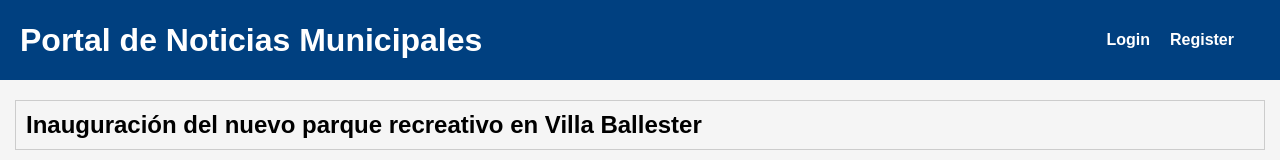
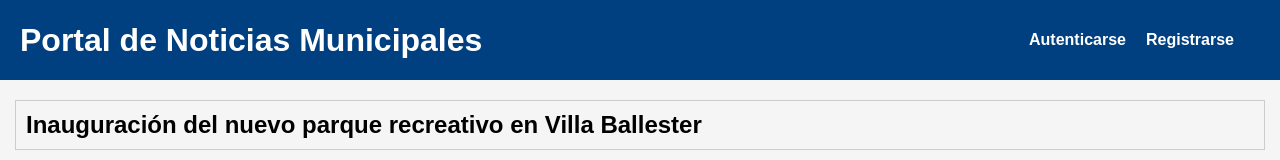
Before and after one commit to Sebastian-GonzalezLegal/Noticias-Municipales, a website with bundled scripts: page public/index.html in a window 1280 px wide. Shown: the top 160 px of the page. Built offline with nearby package versions, Linux system fonts and the light colour scheme; no server answers.

Commit message:
Se cambia el texto del nav para que tenga concordancia con los casos de uso

```diff
--- a/Admin/js/admin.js
+++ b/Admin/js/admin.js
@@ -33,8 +33,8 @@ function actualizarNavegacion() {
     `;
   } else {
     contenido = `
-      <a href="login.html">Login</a>
-      <a href="register.html">Register</a>
+      <a href="login.html">Autenticarse</a>
+      <a href="register.html">Registrarse</a>
     `;
   }
 
--- a/public/css/styles.css
+++ b/public/css/styles.css
@@ -229,7 +229,6 @@ article#detalleNoticia {
   }
 }
 
-/* Contenedor */
 .galeria-imagenes {
   display: flex;
   flex-wrap: wrap;
@@ -238,7 +237,6 @@ article#detalleNoticia {
   justify-content: space-between;
 }
 
-/* Cada imagen */
 .galeria-imagenes .news-image {
   flex: 1 1 calc(48%);
   max-width: calc(48%);
```
